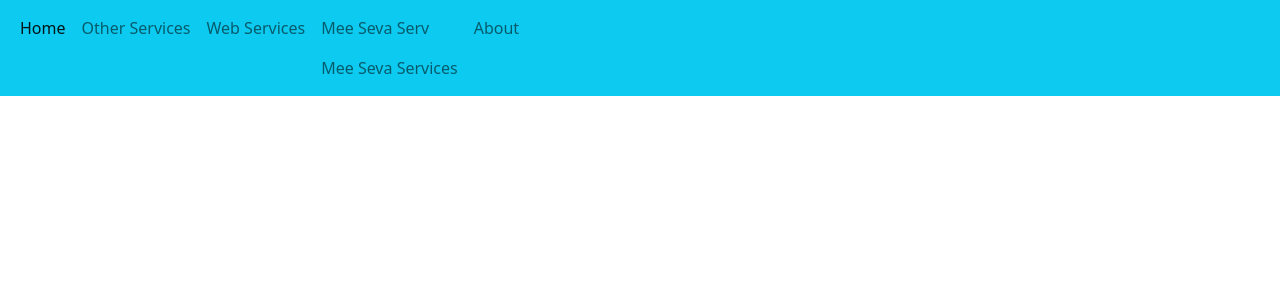
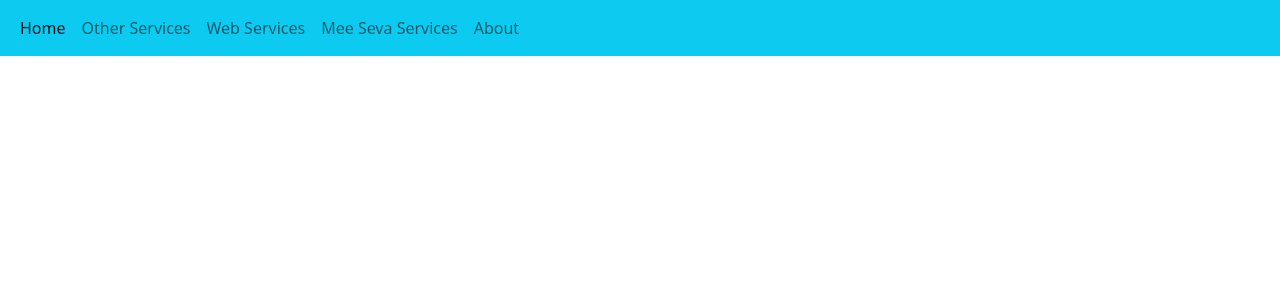
Before and after one commit to Vardhan-goud/GSTSuvidhaKendra, an Angular app: page / in a window 1280 px wide. Shown: the top 300 px of the page. Built offline with nearby package versions, Linux system fonts and the light colour scheme.

Commit message:
fix:removed extra link

```diff
--- a/src/app/navigation/navigation.component.html
+++ b/src/app/navigation/navigation.component.html
@@ -15,7 +15,6 @@
             <a class="nav-link" routerLink="webServices">Web Services</a>
           </li>
           <li class="nav-item">
-            <a class="nav-link" href="#">Mee Seva Serv </a>
             <a class="nav-link" href="#">Mee Seva Services </a>
           </li>
           <li class="nav-item">
```
